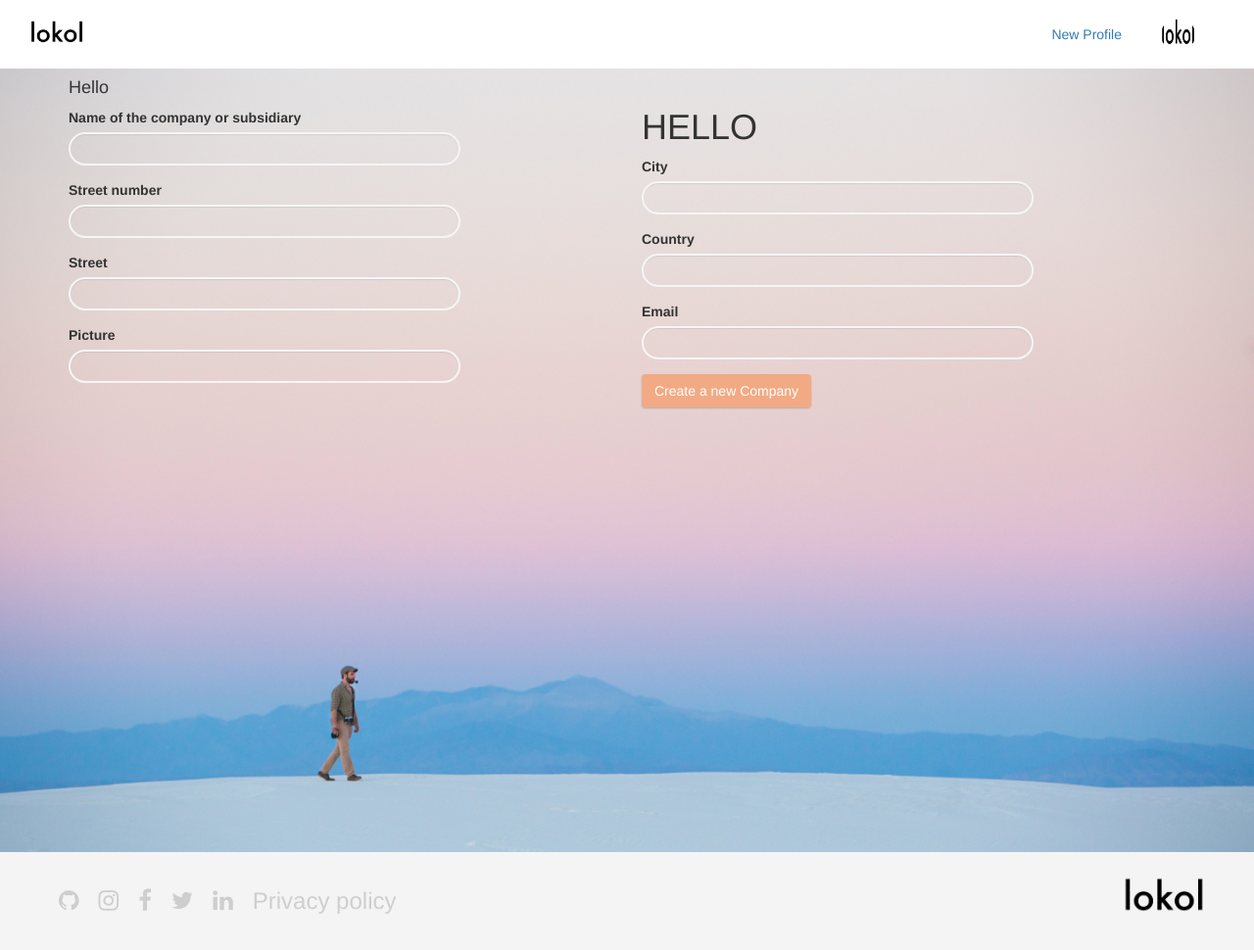
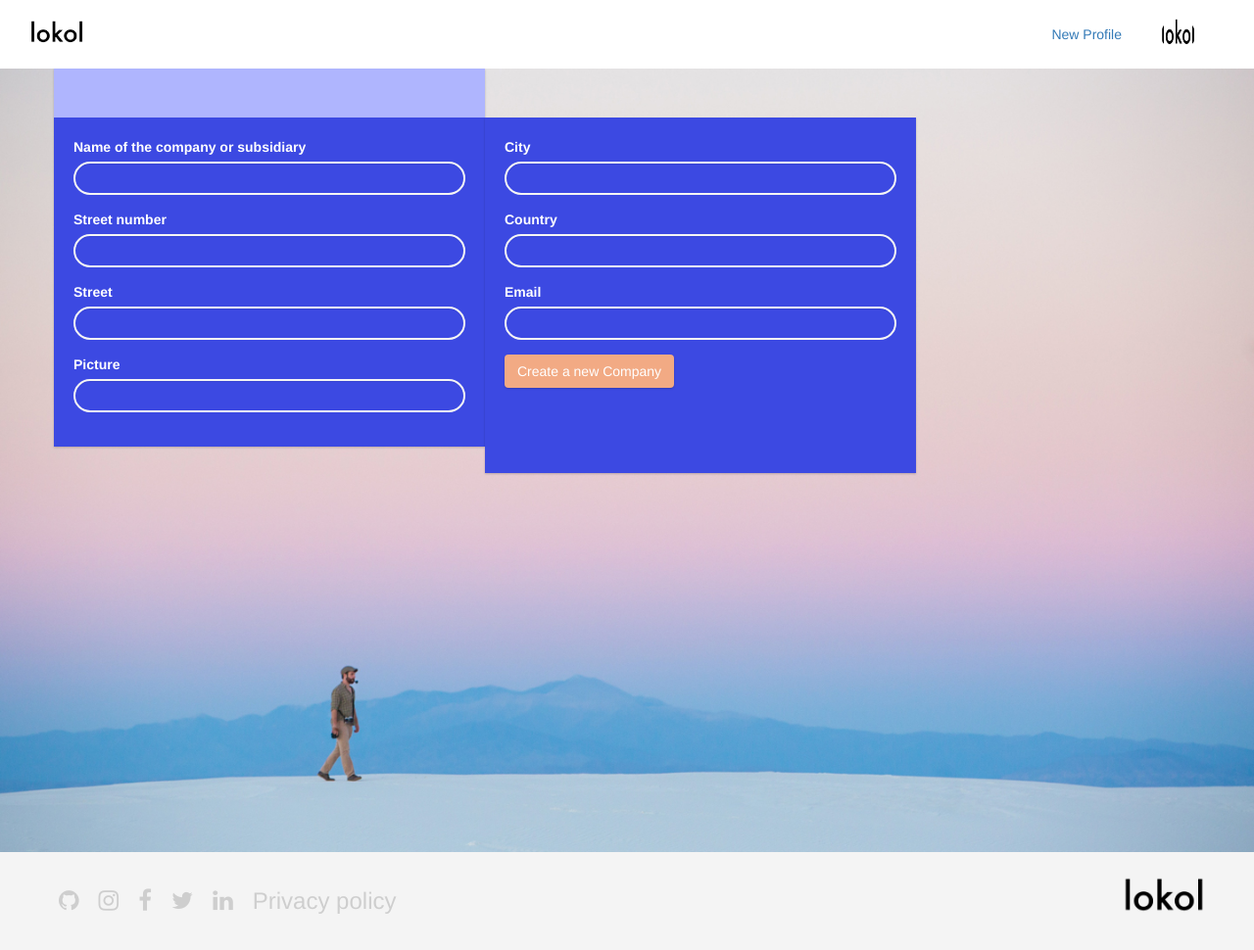
Before and after one commit to filouzzz/lokol, a Rails app: page /companies/new in a window 1280 px wide. Shown: the whole page at 98% size. Run offline with Rails 7, Linux system fonts and the light colour scheme; the visitor is signed in with stand-in values (Sample User, id 1); data that the repository does not hold is empty; style sheets or scripts are compiled from the project's sources; parts of the project's set-up code (start-up, migrations or seed data) failed here and were passed over; some libraries are stand-ins or nearby versions.

Commit message:
clean my compagny

```diff
--- a/app/assets/stylesheets/components/_bgall.scss
+++ b/app/assets/stylesheets/components/_bgall.scss
@@ -191,6 +191,15 @@
   box-shadow: 0 1px 2px rgba(0,0,0,0.2);
   max-width: 440px;
 }
+.bg-campaign-inside3{
+
+  background-color:#3c49e2;
+  padding:20px;
+  color:white!important;
+  box-shadow: 0 1px 2px rgba(0,0,0,0.2);
+  max-width: 440px;
+  min-height: 363px;
+}
 .bg-ad-preview{
   min-height: 800px;
   background-attachment: fixed;
--- a/app/views/companies/_form.html.erb
+++ b/app/views/companies/_form.html.erb
@@ -1,17 +1,19 @@
-<div class="col-md-6">
-  <h4>Hello <%= current_user.profile.first_name %> <%= current_user.profile.last_name %></h4>
+
+  <div class="bg-campaign-inside">
+  <h4><%= current_user.profile.first_name %> <%= current_user.profile.last_name %></h4>
+</div>
 <%= simple_form_for [@company] do |f| %>
+<div class="col-md-6 bg-campaign-inside2">
   <%= f.input :name, label: "Name of the company or subsidiary" %>
   <%= f.input :street_number %>
   <%= f.input :street %>
   <%= f.input :picture, as: :attachinary %>
-  </div>
-  <div class="col-md-6">
-    <br>
-    <h1>HELLO</h1>
+</div>
+
+<div class="col-md-6 bg-campaign-inside3">
   <%= f.input :city %>
   <%= f.input :country %>
   <%= f.input :email %>
   <%= f.submit company_message, class: "btn rounded-camp" %>
+  </div>
 <% end %>
-</div>
```
